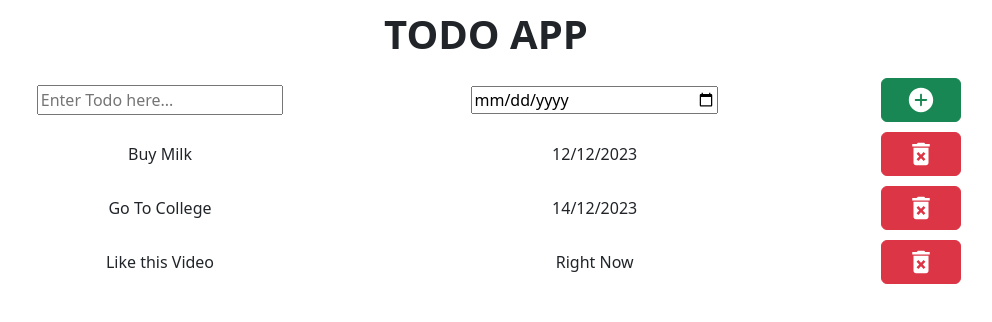
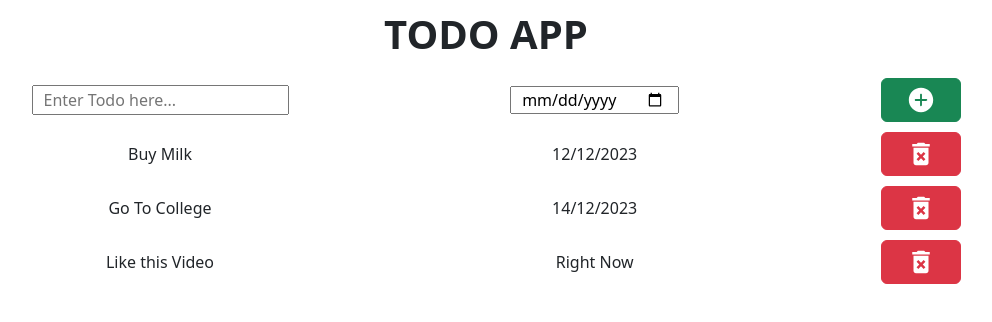
Before and after one commit to chirag-soni23/useContext-and-useReducer, a React (Vite) app: page / in a window 1280 px wide. Shown: the top 322 px of the page, without its empty margins (154-1146 px from the left). Built offline with nearby package versions, Linux system fonts and the light colour scheme.

Commit message:
Todolist

```diff
--- a/src/App.css
+++ b/src/App.css
@@ -1,15 +1,19 @@
+input {
 
-input{
-    width: 60%;
+    max-width: 100%;
+    padding-left: 10px;
+    padding-right: 12px;
 }
-.kg-row{
+
+.kg-row {
     display: grid;
     justify-content: center;
     align-items: center;
-    margin: 10px ;
+    margin: 10px;
     min-width: 80px;
 
 }
-button{
+
+button {
     width: 80px;
 }
```
